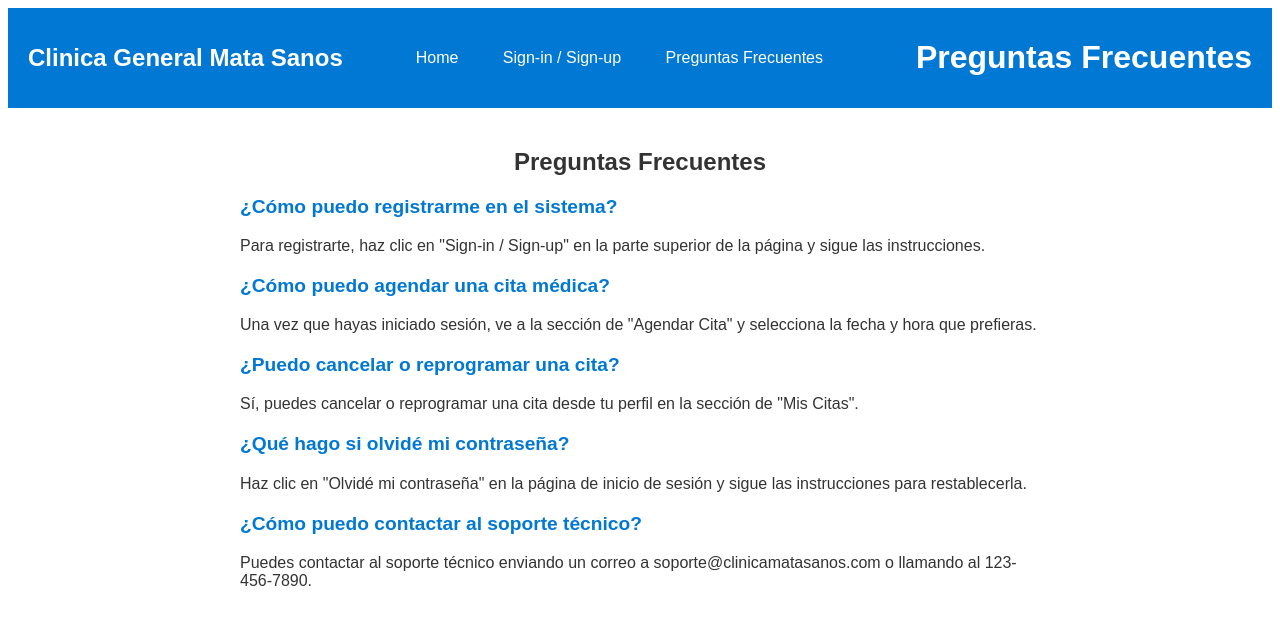
After one commit to JuanNogueraA/GestionCitas, a PHP site: page /preguntasfrecuentes.php in a window 1280 px wide. The commit adds this page. Shown: the top 629 px of the page. Run offline with PHP 8.4, Linux system fonts and the light colour scheme.

```diff
--- a/htmls/HojasEstilo/index.css
+++ b/htmls/HojasEstilo/index.css
@@ -11,6 +11,57 @@ body {
     justify-content: space-between;
     align-items: center;
     padding: 10px 20px;
+}
+
+.logo h1 {
+    font-size: 1.5em;
+}
+
+.nav-links a {
+    color: #fff;
+    margin: 0 10px;
+    text-decoration: none;
+}
+
+.login-button {
+    background-color: #005A9E;
+    color: #fff;
+    padding: 8px 15px;
+    border: none;
+    cursor: pointer;
+}
+
+.login-button:hover {
+    background-color: #004080;
+}
+
+/* Carrusel */
+.carousel {
+    max-width: 600px;
+    margin: 0 auto;
+}
+
+.carousel-inner img {
+    width: 100%;
+    height: auto;
+}
+
+.carousel-caption {
+    background-color: rgba(0, 0, 0, 0.5);
+    padding: 10px;
+    border-radius: 5px;
+}
+
+.carousel-caption .btn {
+    background-color: #FFD700;
+    color: #333;
+    border: none;
+    padding: 10px 20px;
+    cursor: pointer;
+}
+
+.carousel-caption .btn:hover {
+    background-color: #FFC107;
 }
 
 /* Estilos para el fondo del pop-up */
@@ -45,28 +96,6 @@ body {
     top: 10px;
     right: 10px;
     font-weight: bold;
-}
-
-.logo h1 {
-    font-size: 1.5em;
-}
-
-.nav-links a {
-    color: #fff;
-    margin: 0 10px;
-    text-decoration: none;
-}
-
-.login-button {
-    background-color: #005A9E;
-    color: #fff;
-    padding: 8px 15px;
-    border: none;
-    cursor: pointer;
-}
-
-.login-button:hover {
-    background-color: #004080;
 }
 
 /* Banner */
@@ -158,3 +187,22 @@ li {
     color: #333;
     font-size: 1.2em;
 }
+
+/* Preguntas Frecuentes */
+.faq {
+    text-align: left;
+    margin: 20px auto;
+    max-width: 800px;
+}
+
+.faq h3 {
+    color: #0078D4;
+    font-size: 1.2em;
+    margin-top: 20px;
+}
+
+.faq p {
+    color: #333;
+    font-size: 1em;
+    margin-top: 10px;
+}
--- /dev/null
+++ b/htmls/preguntasfrecuentes.php
@@ -0,0 +1,43 @@
+<!DOCTYPE html>
+<html lang="en">
+<head>
+    <meta charset="UTF-8">
+    <meta name="viewport" content="width=device-width, initial-scale=1.0">
+    <title>Preguntas Frecuentes</title>
+    <link rel="stylesheet" href="HojasEstilo/index.css">
+</head>
+<body>
+    <header class="header">
+        <div class="logo">
+            <h1>Clinica General Mata Sanos</h1>
+        </div>
+        <nav class="nav-links">
+            <ul>
+                <li><a href="index.php">Home</a></li>
+                <li><a href="iniciarsesion.php">Sign-in / Sign-up</a></li>
+                <li><a href="preguntasfrecuentes.php">Preguntas Frecuentes</a></li>
+            </ul>
+        </nav>
+        <h1>Preguntas Frecuentes</h1>
+    </header>
+    <main class="main-content">
+        <h2>Preguntas Frecuentes</h2>
+        <div class="faq">
+            <h3>¿Cómo puedo registrarme en el sistema?</h3>
+            <p>Para registrarte, haz clic en "Sign-in / Sign-up" en la parte superior de la página y sigue las instrucciones.</p>
+
+            <h3>¿Cómo puedo agendar una cita médica?</h3>
+            <p>Una vez que hayas iniciado sesión, ve a la sección de "Agendar Cita" y selecciona la fecha y hora que prefieras.</p>
+
+            <h3>¿Puedo cancelar o reprogramar una cita?</h3>
+            <p>Sí, puedes cancelar o reprogramar una cita desde tu perfil en la sección de "Mis Citas".</p>
+
+            <h3>¿Qué hago si olvidé mi contraseña?</h3>
+            <p>Haz clic en "Olvidé mi contraseña" en la página de inicio de sesión y sigue las instrucciones para restablecerla.</p>
+
+            <h3>¿Cómo puedo contactar al soporte técnico?</h3>
+            <p>Puedes contactar al soporte técnico enviando un correo a soporte@clinicamatasanos.com o llamando al 123-456-7890.</p>
+        </div>
+    </main>
+</body>
+</html>
```
Also changed, not shown: htmls/index.php (+31 -9 lines).
